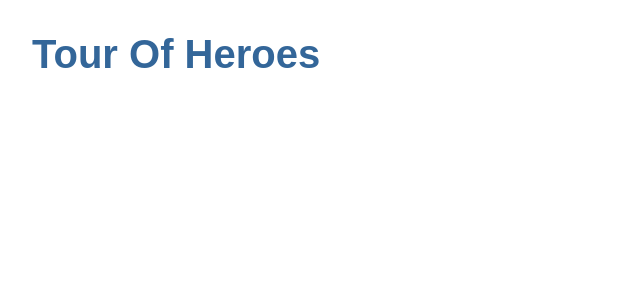
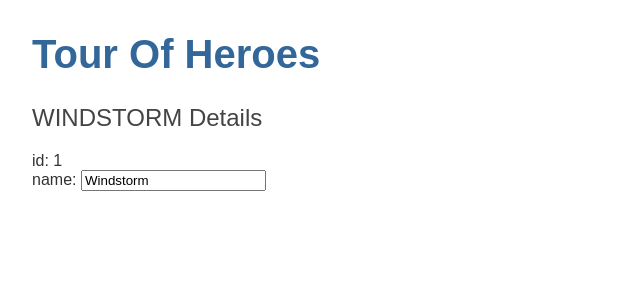
Before and after one commit to tempesttswinson/tourOfHeroes2, an Angular app: page / in a window 1280 px wide. Shown: the top 300 px of the page, without its empty margins (0-640 px from the left). Built offline with nearby package versions, Linux system fonts and the light colour scheme.

Commit message:
added Forms Module to display a form and display hero information

```diff
--- a/src/app/app.component.html
+++ b/src/app/app.component.html
@@ -1 +1,3 @@
 <h1>{{title}}</h1>
+
+<app-heroes></app-heroes>
--- /dev/null
+++ b/src/app/hero.ts
@@ -0,0 +1,4 @@
+export interface Hero {
+    id: number;
+    name: string;
+}
--- /dev/null
+++ b/src/app/heroes/heroes.component.html
@@ -0,0 +1,7 @@
+<h2>{{hero.name | uppercase}} Details</h2>
+<div><span>id: </span>{{hero.id}}</div>
+<div>
+    <label>name:
+        <input [(ngModel)]="hero.name" placeholder="name" />
+    </label>
+</div>
--- /dev/null
+++ b/src/app/heroes/heroes.component.ts
@@ -0,0 +1,20 @@
+import { Component, OnInit } from '@angular/core';
+import { Hero } from '../hero';
+
+@Component({
+  selector: 'app-heroes',
+  templateUrl: './heroes.component.html',
+  styleUrls: ['./heroes.component.css']
+})
+export class HeroesComponent implements OnInit {
+  hero: Hero = {
+    id: 1,
+    name: 'Windstorm'
+  };
+
+  constructor() { }
+
+  ngOnInit() {
+  }
+
+}
```
Also changed, not shown: src/app/app.module.ts (+6 -3 lines), src/app/heroes/heroes.component.css (added), 1 other file (tests, documents, lock files or other folders).
